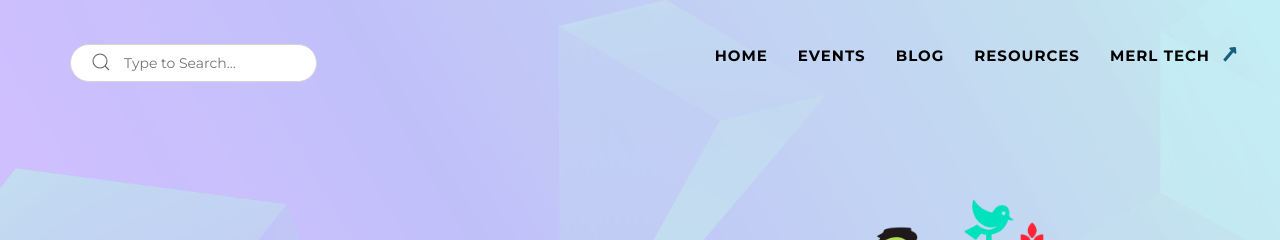
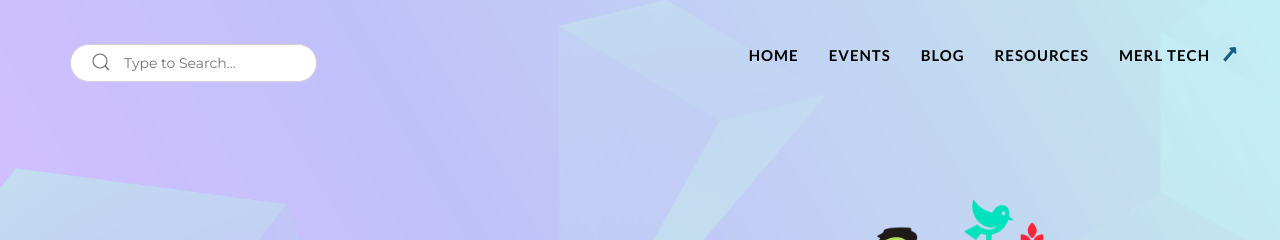
Before and after one commit to gsadaf/gsadaf.github.io, a Jekyll site: the page built from index.html, in a window 1280 px wide. Shown: the top 240 px of the page. Built offline with Jekyll 4.4.1, drawn with Linux system fonts in a browser that asks for light colours; some web fonts are replaced.

Commit message:
latest changes

```diff
--- a/_includes/css/agency.css
+++ b/_includes/css/agency.css
@@ -216,7 +216,7 @@ fieldset[disabled] .btn-xl.active {
 
 .navbar-default .nav li a {
     text-transform: uppercase;
-    font-family: {{ site.data.template.font.primary }};
+    font-family: {{ site.data.template.font.secondary }};
     font-weight: 600;
     letter-spacing: 1px;
     color: #000;
```
